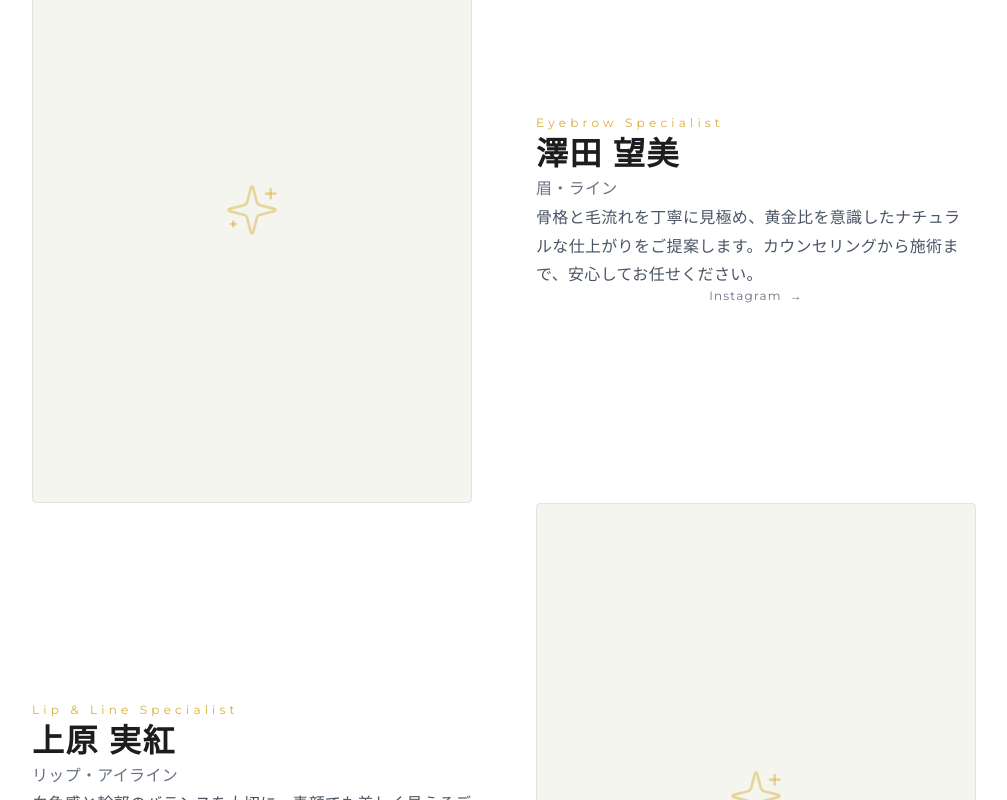
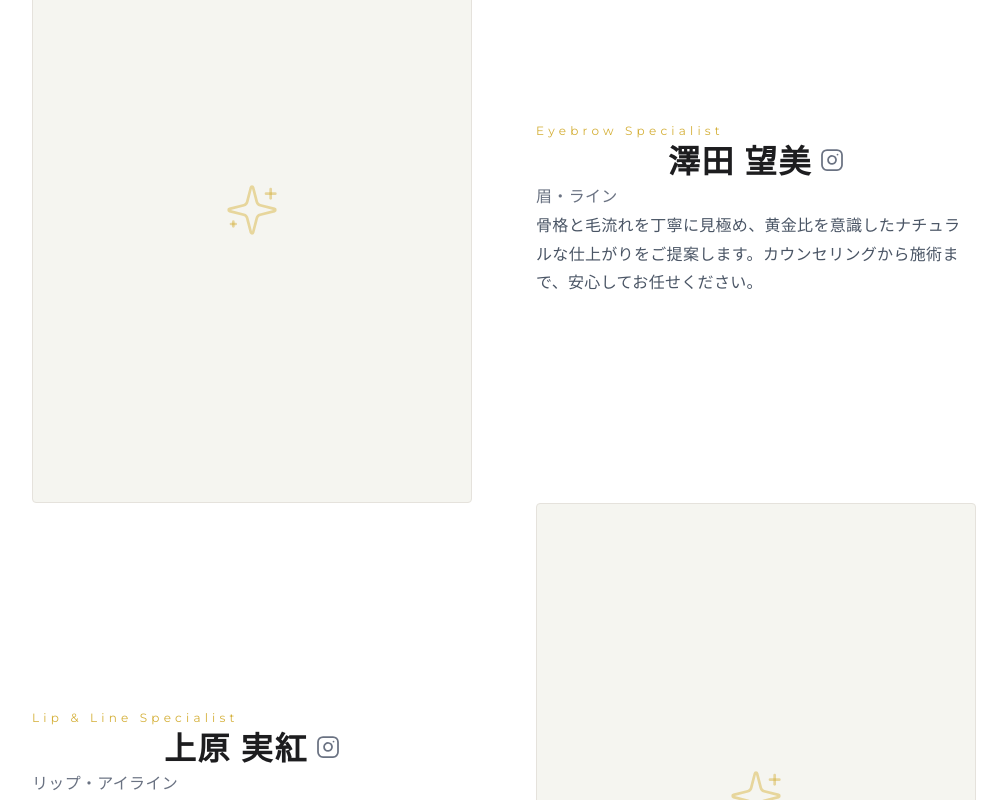
Before and after one commit to schoolyardpenguin1002-code/loco-clinic, a Next.js app: page /artmake in a window 1280 px wide. Shown: the part 3520-4320 px from the top of the page, without its empty margins (136-1143 px from the left). Built offline with nearby package versions, Linux system fonts and the light colour scheme.

Commit message:
Instagram を名前の直後に配置 など

```diff
--- a/app/components/artmake/ArtmakeLanding.tsx
+++ b/app/components/artmake/ArtmakeLanding.tsx
@@ -4,6 +4,7 @@ import Link from "next/link";
 import {
   Gem,
   Heart,
+  Instagram,
   Shield,
   Sparkles,
   Syringe,
@@ -291,29 +292,29 @@ export default function ArtmakeLanding() {
                     <span className="block text-center font-heading text-[10px] tracking-[0.35em] text-[#d4af37] md:text-left md:text-xs">
                       {artist.role}
                     </span>
-                    <h3
-                      className="mt-4 text-center font-japanese text-2xl font-light text-[#1a1a1a] md:text-left md:text-3xl"
-                      style={{ fontFamily: "var(--font-shippori-mincho), serif" }}
-                    >
-                      {artist.name}
-                    </h3>
+                    <div className="mt-4 flex flex-wrap items-center justify-center gap-2 md:justify-start">
+                      <h3
+                        className="text-center font-japanese text-2xl font-light text-[#1a1a1a] md:text-left md:text-3xl"
+                        style={{ fontFamily: "var(--font-shippori-mincho), serif" }}
+                      >
+                        {artist.name}
+                      </h3>
+                      <a
+                        href={artist.instagram}
+                        target="_blank"
+                        rel="noopener noreferrer"
+                        aria-label={`${artist.name}のInstagramプロフィールを新しいタブで開く`}
+                        className="inline-flex shrink-0 items-center justify-center rounded-full p-2 text-gray-500 transition-colors duration-300 hover:text-[#d4af37] focus-visible:outline focus-visible:outline-2 focus-visible:outline-offset-2 focus-visible:outline-[#d4af37]"
+                      >
+                        <Instagram className="h-5 w-5 md:h-6 md:w-6" strokeWidth={1.75} aria-hidden />
+                      </a>
+                    </div>
                     <p className="mt-2 text-center text-xs font-light text-gray-500 md:text-left">
                       {artist.speciality}
                     </p>
                     <p className="mt-6 text-sm font-light leading-loose text-gray-600 md:text-base">
                       {artist.description}
                     </p>
-                    <div className="mt-6 flex justify-center md:justify-start">
-                      <a
-                        href={artist.instagram}
-                        target="_blank"
-                        rel="noopener noreferrer"
-                        className="inline-flex items-center gap-2 font-heading text-xs tracking-widest text-gray-500 transition-colors hover:text-[#d4af37]"
-                      >
-                        Instagram
-                        <span aria-hidden>→</span>
-                      </a>
-                    </div>
                   </div>
                 </div>
               ))}
--- a/app/page.tsx
+++ b/app/page.tsx
@@ -1,3 +1,4 @@
+import { Instagram } from "lucide-react";
 import Link from "next/link";
 import Header from "./components/Header";
 import PickUpSlider from "./components/PickUpSlider";
@@ -294,8 +295,9 @@ export default function Home() {
                     </div>
                     <div className="absolute inset-0 bg-[#d4af37]/0 group-hover:bg-[#d4af37]/10 transition-all duration-500" />
                   </div>
+                  <div className="mb-1 flex items-center justify-center gap-1.5">
                     <p
-                    className="text-base font-japanese text-[#1a1a1a] text-center mb-1"
+                      className="text-base font-japanese text-[#1a1a1a] text-center"
                       style={{ fontFamily: "var(--font-shippori-mincho), serif" }}
                     >
                       {artist.name}
@@ -305,12 +307,13 @@ export default function Home() {
                         href={artist.instagram}
                         target="_blank"
                         rel="noopener noreferrer"
-                      className="inline-flex items-center gap-1 text-xs text-gray-500 hover:text-[#d4af37] transition-colors duration-300 mb-1"
+                        aria-label={`${artist.name}のInstagramプロフィールを新しいタブで開く`}
+                        className="inline-flex shrink-0 items-center justify-center rounded-full p-1.5 text-gray-500 transition-colors duration-300 hover:text-[#d4af37] focus-visible:outline focus-visible:outline-2 focus-visible:outline-offset-2 focus-visible:outline-[#d4af37]"
                       >
-                      <span>Instagram</span>
-                      <span aria-hidden>→</span>
+                        <Instagram className="h-5 w-5" strokeWidth={1.75} aria-hidden />
                       </a>
                     )}
+                  </div>
                   <p className="text-xs text-gray-500 font-light text-center">Specialist</p>
                 </div>
               </Reveal>
```
Lines whose indentation alone changed are shown as unchanged.
